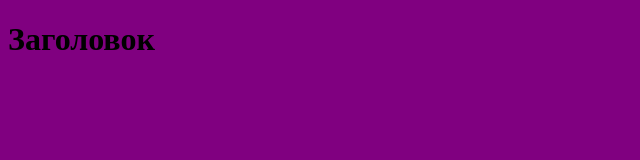
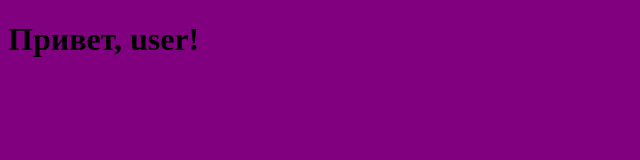
Before and after one commit to Zelya78/GitHub-with-A.Islamov, a plain HTML site: page index.html in a window 1280 px wide. Shown: the whole page, without its empty margins (0-640 px from the left). Drawn offline with Linux system fonts and the light colour scheme.

Commit message:
добавили приветствие

```diff
--- a/index.html
+++ b/index.html
@@ -9,7 +9,7 @@
 </head>
 <body>
 
-  <h1>Заголовок</h1>
+  <h1>Привет, user!</h1>
 
 </body>
 </html>
```
